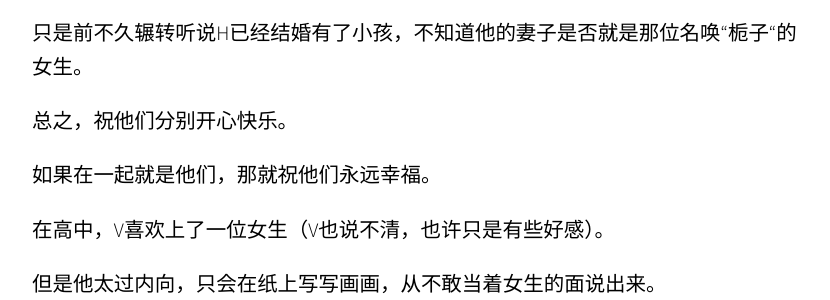
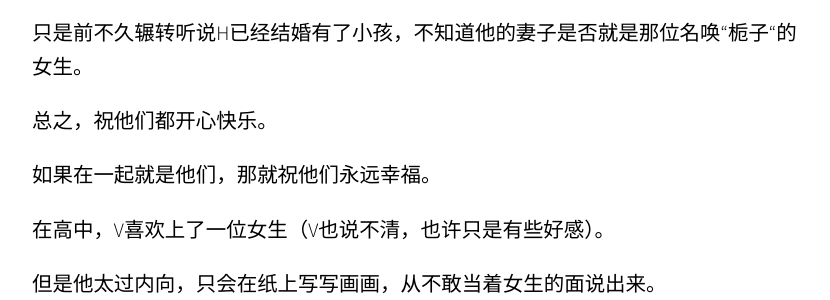
Before and after one commit to fengyhack/fengyh.cn, a Jekyll site: the page built from _posts/2018-05-29-栀子花开.md, in a window 1280 px wide and 900 px high, scrolled down 11388 px. Shown: the part 152-452 px from the top of the window, without its empty margins (224-1054 px from the left). Built offline with Jekyll 4.4.1, drawn with Linux system fonts in a browser that asks for light colours; some web fonts are replaced.

Commit message:
Gardenia in blossom

```diff
--- a/_posts/2018-05-29-栀子花开.md
+++ b/_posts/2018-05-29-栀子花开.md
@@ -400,7 +400,7 @@ V以为就是Z，终于还是拒绝了。
 
 只是前不久辗转听说H已经结婚有了小孩，不知道他的妻子是否就是那位名唤“栀子“的女生。
 
-总之，祝他们分别开心快乐。
+总之，祝他们都开心快乐。
 
 如果在一起就是他们，那就祝他们永远幸福。
 
```
